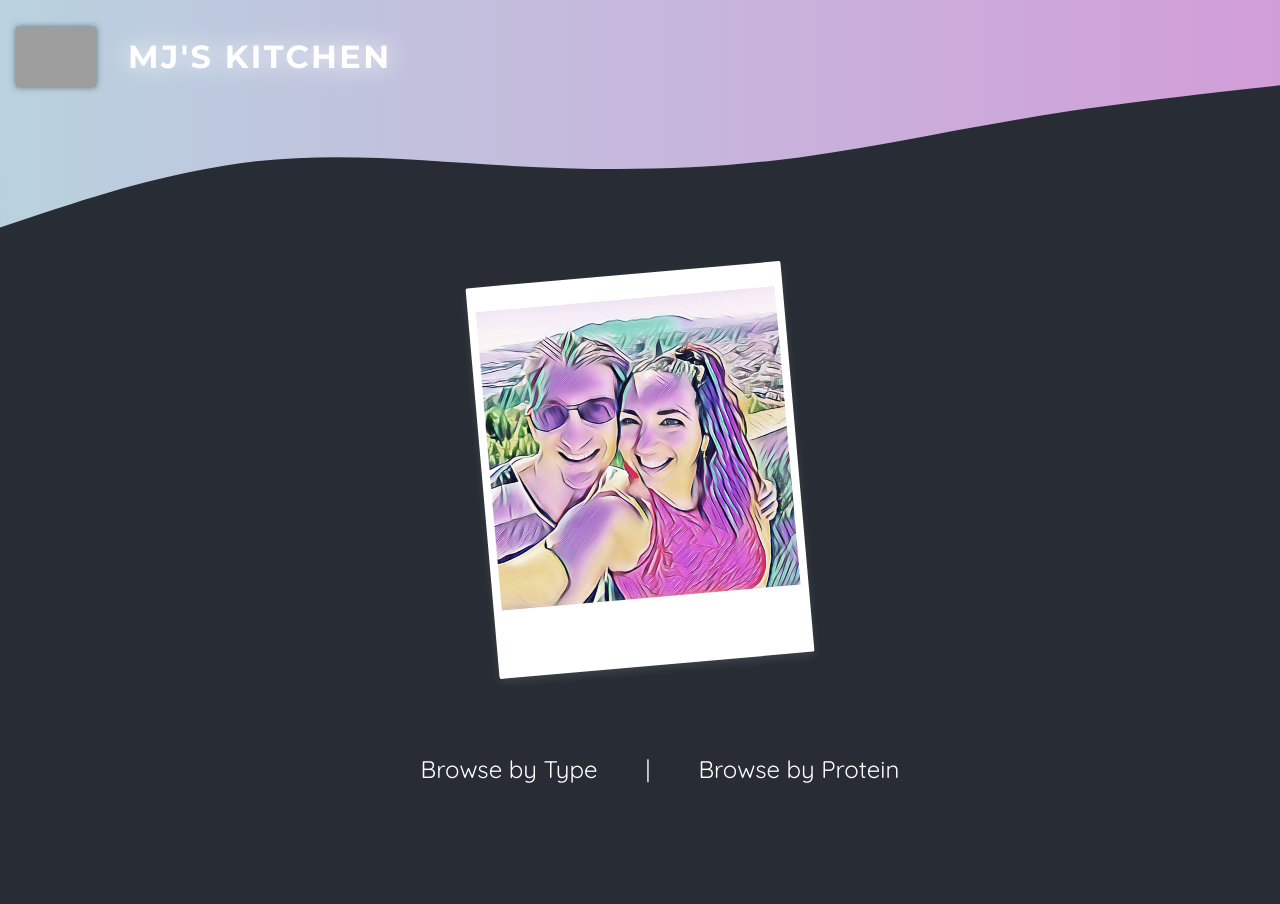
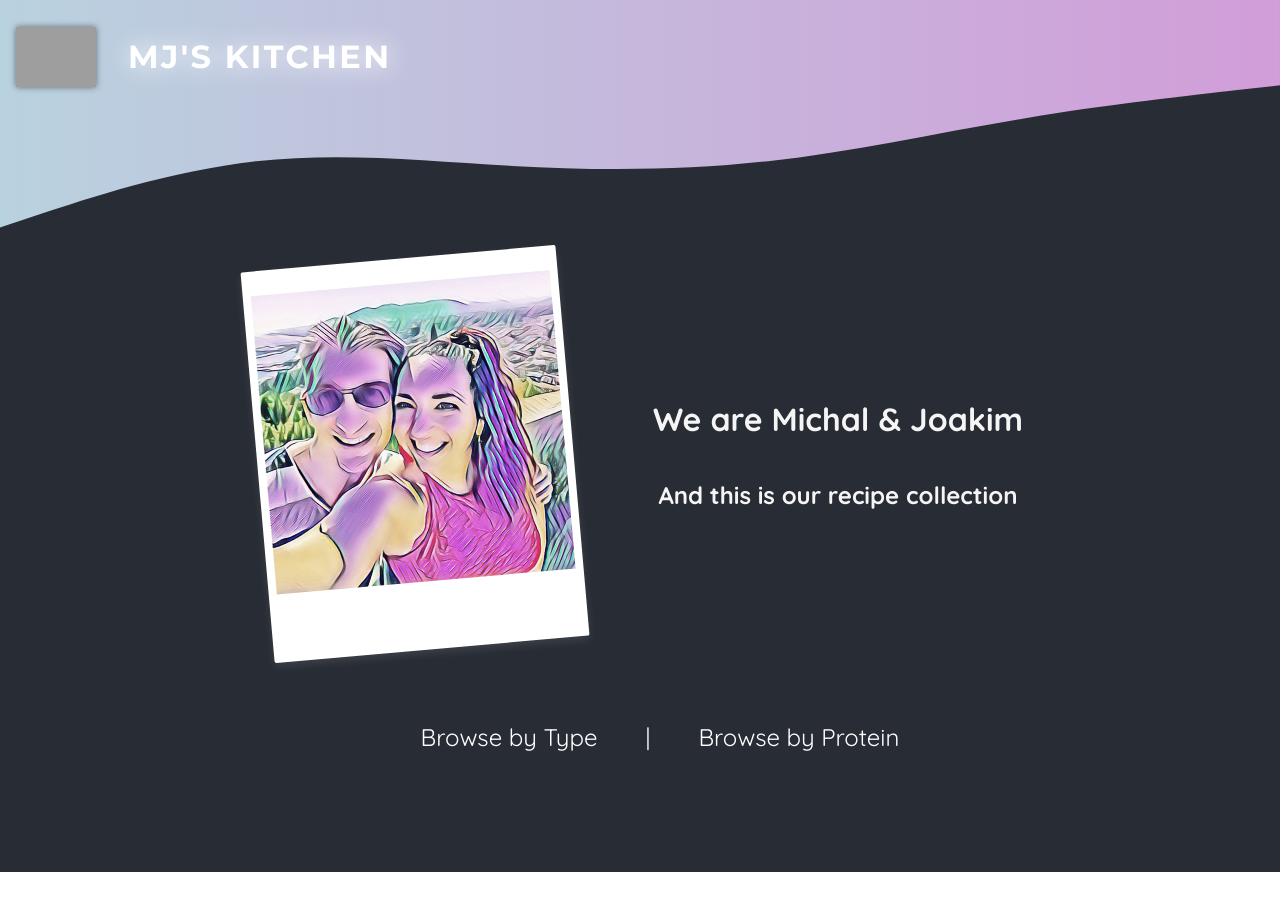
Before and after one commit to MichalFrontEnd/mjs-kitchen, a Next.js app: page / in a window 1280 px wide. After the commit the page ends 872 px from the top, so only its background shows below. Built offline with nearby package versions, Linux system fonts and the light colour scheme; grey boxes are pictures that could not be loaded.

Commit message:
Adds hompage styling

```diff
--- a/app/page.js
+++ b/app/page.js
@@ -1,6 +1,6 @@
 import styles from "./page.module.css";
 import Image from "next/image";
-import mainImg from '@/assets/mj.jpg'
+import mainImg from "@/assets/mj.jpg";
 
 import { Nav } from "@/components/molecules/nav";
 
@@ -9,13 +9,17 @@ export default function Home() {
     <main className={styles.main}>
       <div className={styles.center}>
         <div className={styles.polaroid}>
-
           <Image
             src={mainImg.src}
             width={300}
             height={300}
-        alt="m&j in Malaga"
-        className={styles.mainimg}/>
+            alt='m&j in Malaga'
+            className={styles.mainimg}
+          />
+        </div>
+      <div className={styles.description}>
+        <h1>We are Michal & Joakim</h1>
+        <h2>And this is our recipe collection</h2>
       </div>
       </div>
       <Nav />
--- a/app/page.module.css
+++ b/app/page.module.css
@@ -20,62 +20,25 @@
   border-radius: 0.5%;
 }
 
-
 .polaroid:hover {
   animation: bounce 0.4s ease-in-out forwards;
 }
 
-@keyframes bounce {
-  0% {
-    transform: rotate(-5deg);
-  }
-  20% {
-    transform: rotate(0deg);
-  }
-  40% {
-    transform: rotate(-2deg);
-  }
-  60% {
-    transform: rotate(1deg);
-  }
-  80% {
-    transform: rotate(-1deg);
-  }
-  100% {
-    transform: rotate(0deg);
-  }
-}
-
 .description {
-  display: inherit;
+  display: flex;
+  flex-direction: column;
   justify-content: inherit;
   align-items: inherit;
-  font-size: 0.85rem;
   max-width: var(--max-width);
   width: 100%;
   z-index: 2;
-  font-family: var(--font-mono);
-}
-
-.description a {
-  display: flex;
-  justify-content: center;
-  align-items: center;
-  gap: 0.5rem;
-}
-
-.description p {
-  position: relative;
-  margin: 0;
-  padding: 1rem;
-  background-color: rgba(var(--callout-rgb), 0.5);
-  border: 1px solid rgba(var(--callout-border-rgb), 0.3);
-  border-radius: var(--border-radius);
+  color: whitesmoke;
+  gap:unset;
 }
 
 
 
-.card {
+/* .card {
   padding: 1rem 1.2rem;
   border-radius: var(--border-radius);
   background: rgba(var(--card-rgb), 0);
@@ -100,32 +63,38 @@
   line-height: 1.5;
   max-width: 30ch;
   text-wrap: balance;
-}
+} */
 
 .center {
   display: flex;
   justify-content: center;
   align-items: center;
   position: relative;
-  padding: 4rem 0;
-}
-
-.center::before {
-  background: var(--secondary-glow);
-  border-radius: 50%;
-  width: 480px;
-  height: 360px;
-  margin-left: -400px;
-}
-
-.center::after {
-  background: var(--primary-glow);
-  width: 240px;
-  height: 180px;
-  z-index: -1;
+  gap: 5rem;
+  padding: 3rem 0;
 }
 
 
+@keyframes bounce {
+  0% {
+    transform: rotate(-5deg);
+  }
+  20% {
+    transform: rotate(0deg);
+  }
+  40% {
+    transform: rotate(-2deg);
+  }
+  60% {
+    transform: rotate(1deg);
+  }
+  80% {
+    transform: rotate(-1deg);
+  }
+  100% {
+    transform: rotate(0deg);
+  }
+}
 
 /* Enable hover only on non-touch devices */
 @media (hover: hover) and (pointer: fine) {
--- a/components/molecules/nav/nav.module.css
+++ b/components/molecules/nav/nav.module.css
@@ -13,3 +13,13 @@
     color: aliceblue;
     margin-right: 3rem;
 }
+
+.navlistitem:hover {
+    filter: drop-shadow(0 0 0.5rem rgba(255, 255, 255, 1));
+    font-size: 1.6rem;
+}
+.navlistitem:active {
+    filter: drop-shadow(0 0 0.75rem rgba(255, 255, 255, 1));
+    font-size: 1.6rem;
+    color: var(--pink-lemonade);
+}
```
Also changed, not shown: components/organisms/main-header/main-header.module.css (+0 -34 lines). Lines whose indentation alone changed are shown as unchanged.
